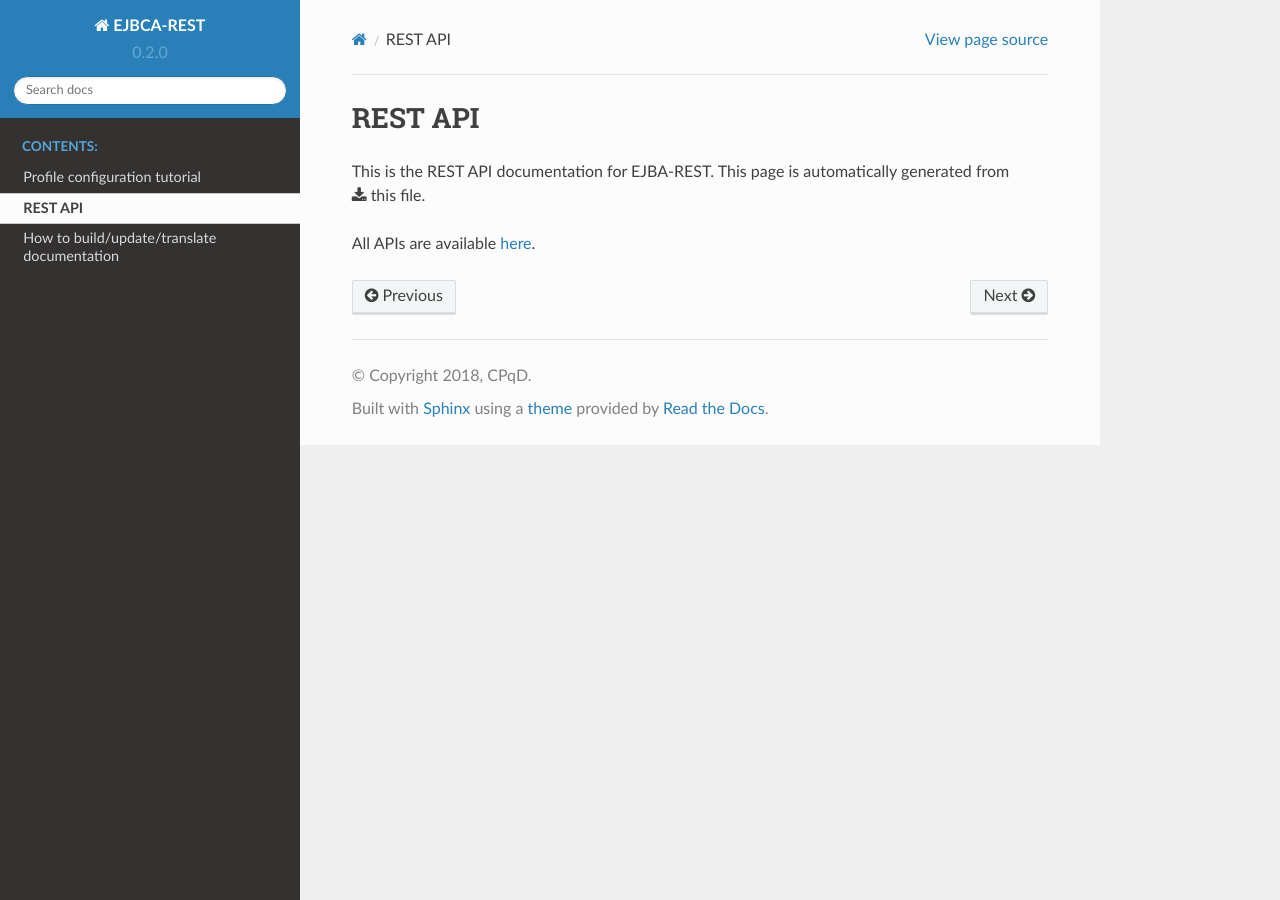
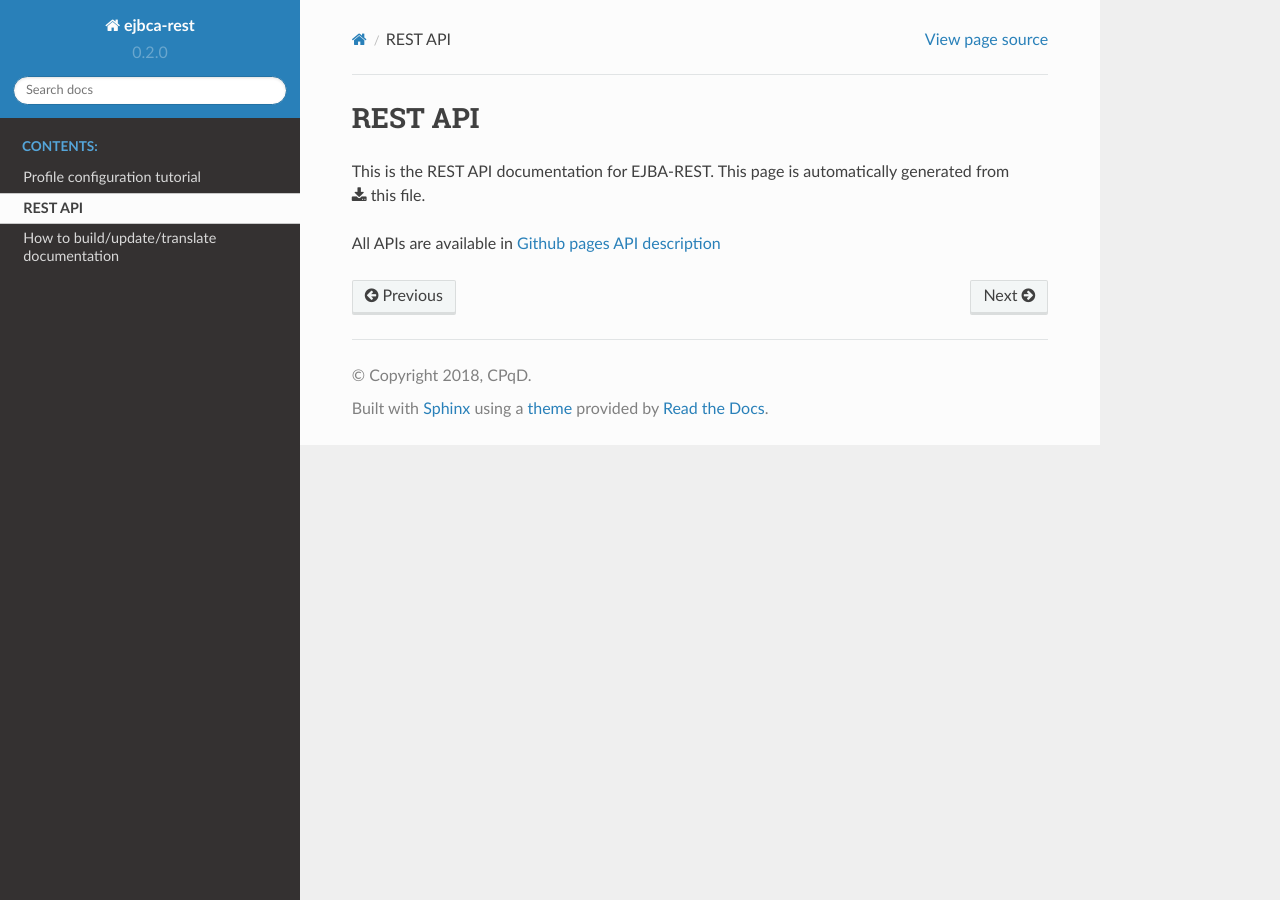
Before and after one commit to muhamedcpqd/ejbca-rest, a Sphinx documentation site: the page built from docs/api.rst, in a window 1280 px wide. Built offline with Sphinx 7.4.7 and the Read the Docs theme 2.0.0, drawn with Linux system fonts in a browser that asks for light colours.

Commit message:
Automating API link generation and renaming apiary file

```diff
--- a/docs/api.rst
+++ b/docs/api.rst
@@ -2,8 +2,6 @@
 ========
 
 This is the REST API documentation for EJBA-REST.
-This page is automatically generated from :download:`this file <ejbca-soap.apib>`.
+This page is automatically generated from :download:`this file <apiary.apib>`.
 
-All APIs are available `here`_.
-
-.. _here: https://dojot.github.io/ejbca-rest/apis-master.html
+All APIs are available in `Github pages API description`_
--- a/docs/conf.py
+++ b/docs/conf.py
@@ -16,7 +16,7 @@
 # add these directories to sys.path here. If the directory is relative to the
 # documentation root, use os.path.abspath to make it absolute, like shown here.
 #
-# import os
+import os
 # import sys
 # sys.path.insert(0, os.path.abspath('.'))
 
@@ -45,7 +45,7 @@
 master_doc = 'index'
 
 # General information about the project.
-project = u'EJBCA-REST'
+project = u'ejbca-rest'
 copyright = u'2018, CPqD'
 author = u'Giovanni Curiel dos Santos'
 
@@ -181,3 +181,12 @@
 locale_dirs = ['locale/']  # path is example but recommended
 
 numfig = True
+
+if 'TRAVIS_BRANCH' in os.environ:
+    GIT_BRANCH = os.environ['TRAVIS_BRANCH']
+else:
+    GIT_BRANCH = ''
+
+rst_epilog = """
+    .. _Github pages API description: https://dojot.github.io/{0}/apiary_{1}.html
+""".format(project, GIT_BRANCH)
```
Also changed, not shown: .travis.yml, 2 other files.
